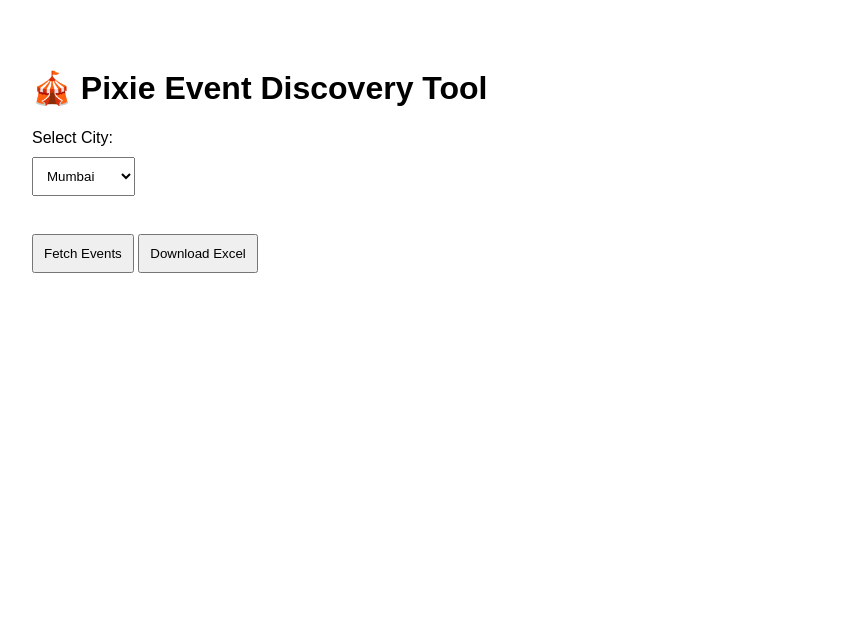
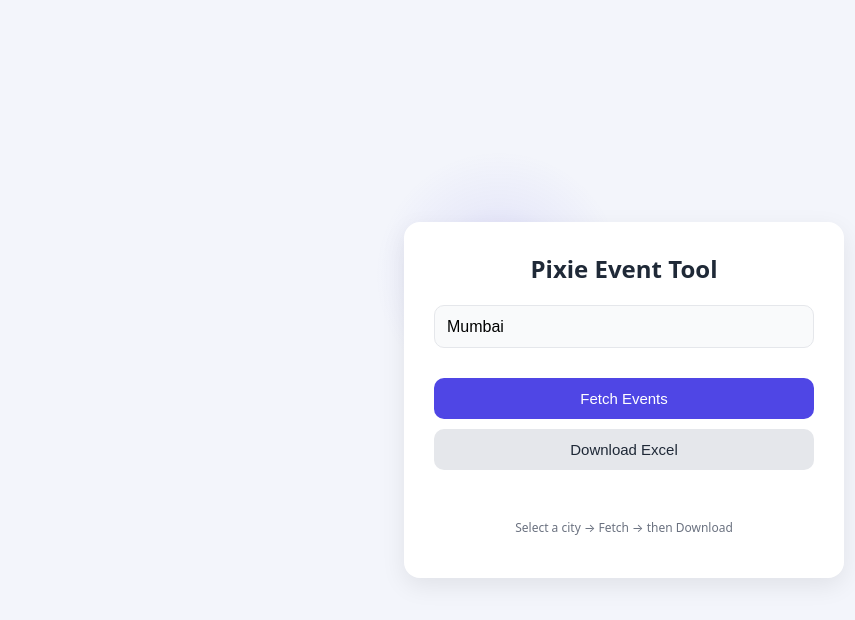
Before and after one commit to PRovokedCode/pixie-event-tool, a website: page public/index.html in a window 1280 px wide. Shown: the whole page, without its empty margins (16-871 px from the left). Drawn offline with Linux system fonts and the light colour scheme.

Commit message:
Refactor UI with cursor glow effect

```diff
--- a/public/index.html
+++ b/public/index.html
@@ -1,41 +1,66 @@
 <!DOCTYPE html>
-<html>
+<html lang="en">
 <head>
+  <meta charset="UTF-8" />
+  <meta name="viewport" content="width=device-width, initial-scale=1.0"/>
   <title>Pixie Event Tool</title>
-  <style>
-    body { font-family: Arial; padding: 40px; }
-    select, button { padding: 10px; margin: 10px 0; }
-  </style>
+  <link rel="stylesheet" href="styles.css">
 </head>
+
 <body>
 
-  <h1>🎪 Pixie Event Discovery Tool</h1>
+  <div class="cursor-glow" id="glow"></div>
 
-  <label>Select City:</label><br>
-  <select id="city">
-    <option value="mumbai">Mumbai</option>
-    <option value="delhi">Delhi</option>
-    <option value="pune">Pune</option>
-    <option value="bangalore">Bangalore</option>
-  </select>
+  <div class="container">
+    <h2>Pixie Event Tool</h2>
 
-  <br><br>
+    <div class="dropdown-wrapper">
+      <select id="city">
+        <option value="mumbai">Mumbai</option>
+        <option value="delhi">Delhi</option>
+        <option value="bangalore">Bangalore</option>
+        <option value="pune">Pune</option>
+        <option value="chennai">Chennai</option>
+        <option value="hyderabad">Hyderabad</option>
+        <option value="kolkata">Kolkata</option>
+      </select>
+    </div>
 
-  <button onclick="runScraper()">Fetch Events</button>
-  <button onclick="downloadExcel()">Download Excel</button>
+    <button class="btn primary" onclick="runScraper()">
+      Fetch Events
+    </button>
 
-  <p id="status"></p>
+    <button class="btn secondary" onclick="downloadExcel()">
+      Download Excel
+    </button>
+
+    <p class="status" id="status"></p>
+    <p class="hint">
+      Select a city → Fetch → then Download
+    </p>
+  </div>
 
   <script>
-    function runScraper() {
+    const glow = document.getElementById("glow");
+
+    document.addEventListener("mousemove", (e) => {
+      glow.style.left = e.clientX + "px";
+      glow.style.top = e.clientY + "px";
+    });
+
+    async function runScraper() {
       const city = document.getElementById("city").value;
-      document.getElementById("status").innerText = "Running scraper...";
+      document.getElementById("status").innerText =
+        "Scraping in progress... please wait";
 
-      fetch(`/run-scraper?city=${city}`)
-        .then(res => res.text())
-        .then(msg => {
-          document.getElementById("status").innerText = msg;
-        });
+      try {
+        const res = await fetch(`/run-scraper?city=${city}`);
+        const text = await res.text();
+        document.getElementById("status").innerText = text;
+      } catch (err) {
+        document.getElementById("status").innerText =
+          "Error running scraper";
+      }
     }
 
     function downloadExcel() {
@@ -43,6 +68,5 @@
       window.location.href = `/download?city=${city}`;
     }
   </script>
-
 </body>
 </html>
--- /dev/null
+++ b/public/styles.css
@@ -0,0 +1,119 @@
+body {
+  font-family: system-ui, -apple-system, Segoe UI, Roboto, sans-serif;
+  background: #f3f5fb;
+  margin: 0;
+  padding: 0;
+  display: flex;
+  justify-content: center;
+  align-items: center;
+  height: 100vh;
+  overflow: hidden;
+}
+
+.cursor-glow {
+  position: fixed;
+  width: 250px;
+  height: 250px;
+  background: radial-gradient(
+    circle,
+    rgba(79, 70, 229, 0.18) 0%,
+    rgba(79, 70, 229, 0.05) 40%,
+    rgba(79, 70, 229, 0) 70%
+  );
+  border-radius: 50%;
+  pointer-events: none;
+  transform: translate(-50%, -50%);
+  transition: transform 0.05s linear;
+  z-index: 1;
+}
+
+.container {
+  position: relative;
+  z-index: 2;
+  background: white;
+  padding: 30px;
+  border-radius: 16px;
+  box-shadow: 0 8px 24px rgba(0,0,0,0.08);
+  width: 380px;
+  text-align: center;
+  transition: transform 0.2s ease, box-shadow 0.2s ease;
+}
+
+.container:hover {
+  transform: translateY(-4px);
+  box-shadow: 0 12px 28px rgba(0,0,0,0.12);
+}
+
+h2 {
+  margin-top: 0;
+  color: #1f2937;
+}
+
+.dropdown-wrapper {
+  position: relative;
+  margin: 20px 0;
+  z-index: 3;
+}
+
+select {
+  width: 100%;
+  padding: 12px;
+  border-radius: 10px;
+  border: 1px solid #e5e7eb;
+  font-size: 16px;
+  background: #f9fafb;
+  cursor: pointer;
+  appearance: none;
+  transition: border 0.2s ease, box-shadow 0.2s ease;
+}
+
+select:focus {
+  outline: none;
+  border-color: #4f46e5;
+  box-shadow: 0 0 0 2px rgba(79,70,229,0.15);
+}
+
+.btn {
+  width: 100%;
+  padding: 12px;
+  border-radius: 10px;
+  border: none;
+  font-size: 15px;
+  cursor: pointer;
+  margin-top: 10px;
+  transition: transform 0.15s ease, box-shadow 0.15s ease, background 0.15s ease;
+}
+
+.primary {
+  background: #4f46e5;
+  color: white;
+}
+
+.primary:hover {
+  background: #4338ca;
+  transform: scale(1.02);
+  box-shadow: 0 6px 16px rgba(79,70,229,0.25);
+}
+
+.secondary {
+  background: #e5e7eb;
+  color: #1f2937;
+}
+
+.secondary:hover {
+  background: #d1d5db;
+  transform: scale(1.02);
+}
+
+.status {
+  margin-top: 15px;
+  font-size: 14px;
+  color: #374151;
+  min-height: 20px;
+}
+
+.hint {
+  font-size: 12px;
+  color: #6b7280;
+  margin-top: 10px;
+}
```
Also changed, not shown: 4 other files.
